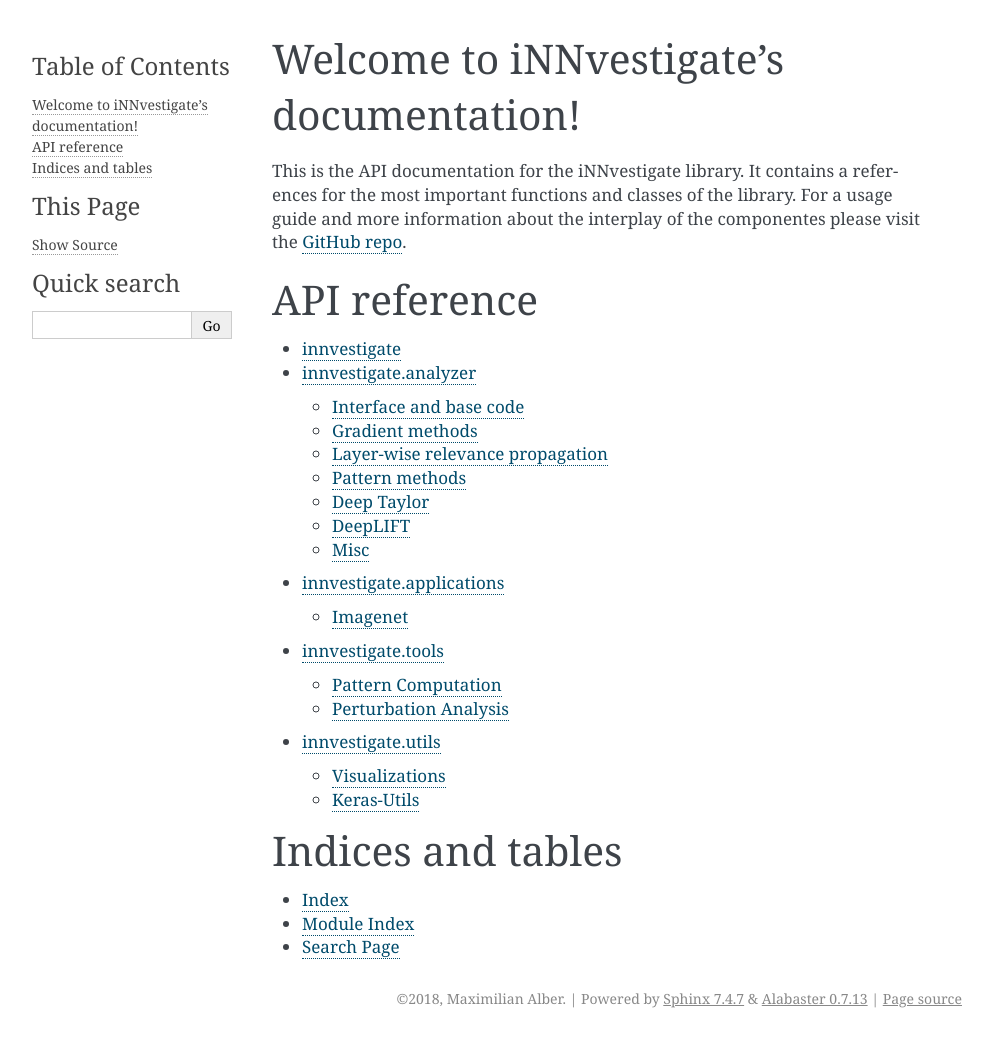
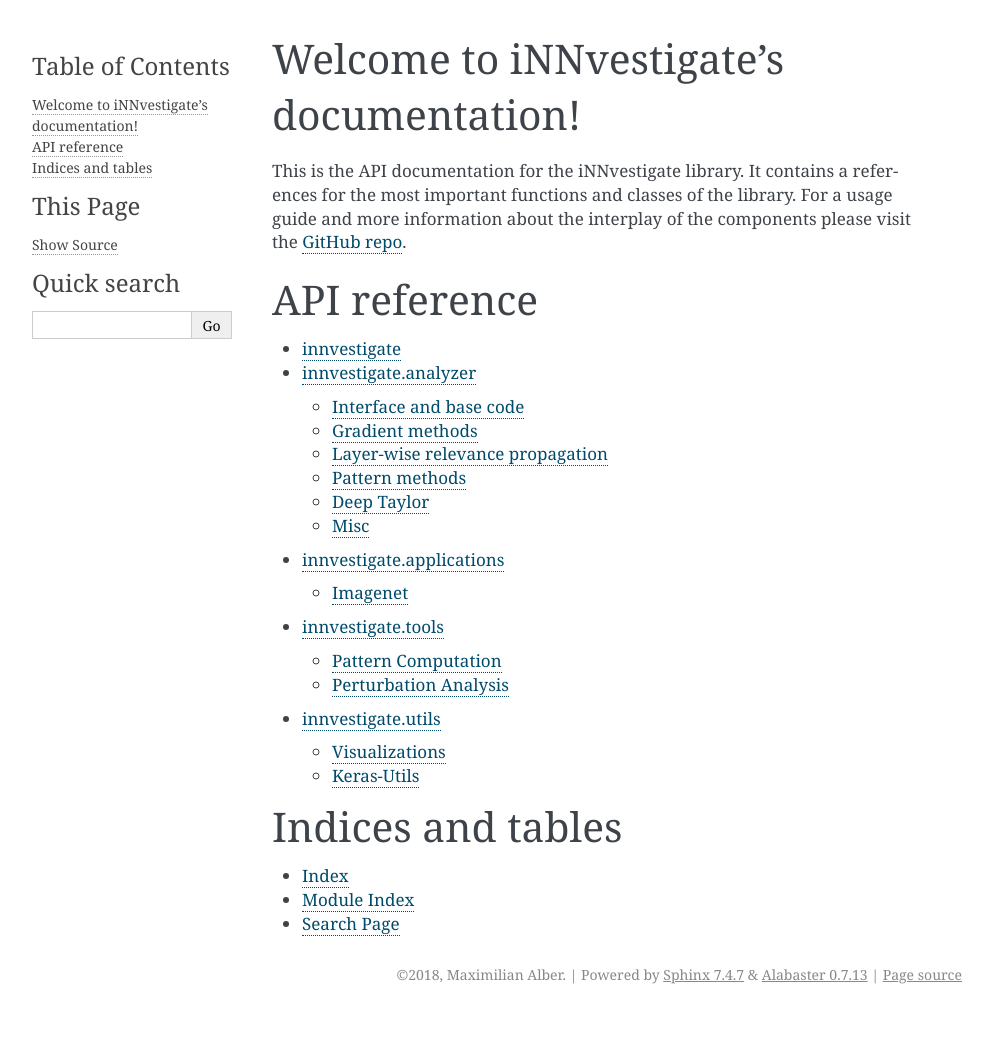
Before and after one commit to albermax/innvestigate, a Sphinx documentation site: the page built from docs/source/index.rst, in a window 1280 px wide. Shown: the whole page, without its empty margins (148-1141 px from the left). Built offline with Sphinx 7.4.7, drawn with Linux system fonts in a browser that asks for light colours; after the commit the page ends 1014 px from its top, so only the background shows below that.

Commit message:
Fix typo in docs and remove DeepLIFT

```diff
--- a/docs/source/index.rst
+++ b/docs/source/index.rst
@@ -12,7 +12,7 @@
 
 This is the API documentation for the iNNvestigate library.
 It contains a references for the most important functions and classes of the library.
-For a usage guide and more information about the interplay of the componentes
+For a usage guide and more information about the interplay of the components
 please visit the `GitHub repo <https://github.com/albermax/innvestigate>`_.
 
 API reference
--- a/docs/source/modules/analyzer.rst
+++ b/docs/source/modules/analyzer.rst
@@ -38,12 +38,6 @@
    :members:
    :undoc-members:
 
-DeepLIFT
----------------
-
-.. automodule:: innvestigate.analyzer.deeplift
-   :members: DeepLIFTWrapper
-   :undoc-members:
 
 Misc
 ---------------
```
